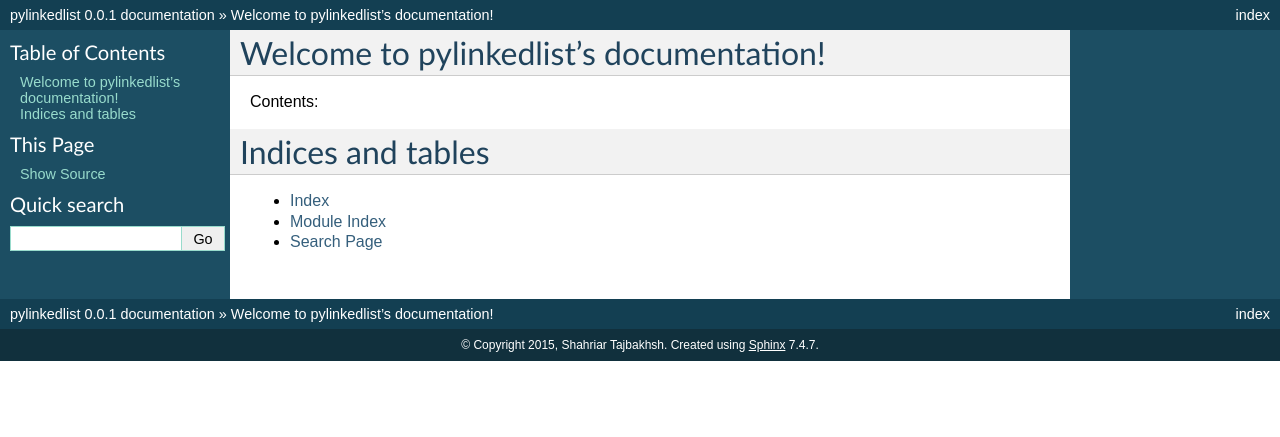
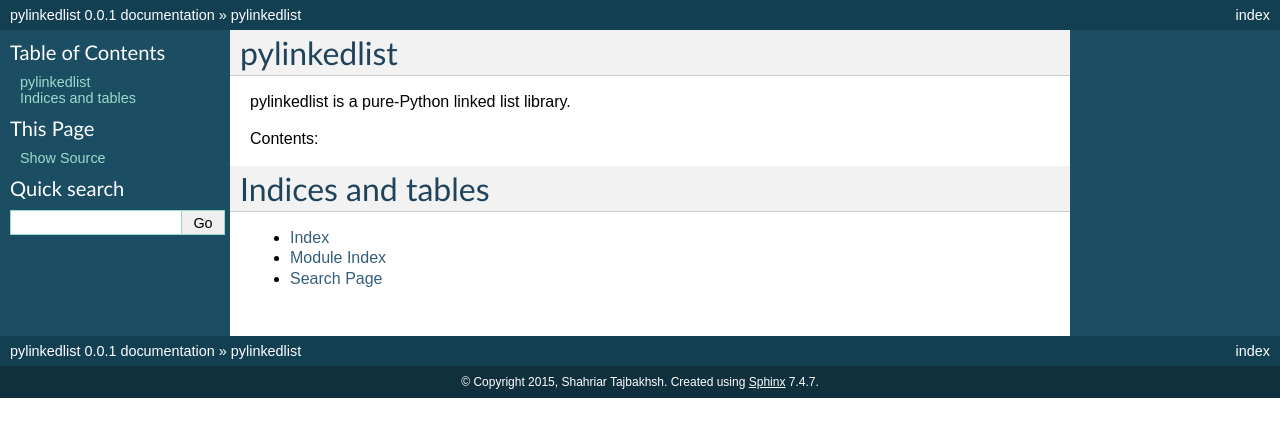
Before and after one commit to s16h/pylinkedlist, a Sphinx documentation site: the page built from docs/source/index.rst, in a window 1280 px wide. Shown: the top 437 px of the page. Built offline with Sphinx 7.4.7, drawn with Linux system fonts in a browser that asks for light colours.

Commit message:
Changed some docstrings to restructured text format

```diff
--- a/docs/source/index.rst
+++ b/docs/source/index.rst
@@ -3,8 +3,10 @@
    You can adapt this file completely to your liking, but it should at least
    contain the root `toctree` directive.
 
-Welcome to pylinkedlist's documentation!
+pylinkedlist
 ========================================
+
+pylinkedlist is a pure-Python linked list library.
 
 Contents:
 
```
Also changed, not shown: 1 other file.
